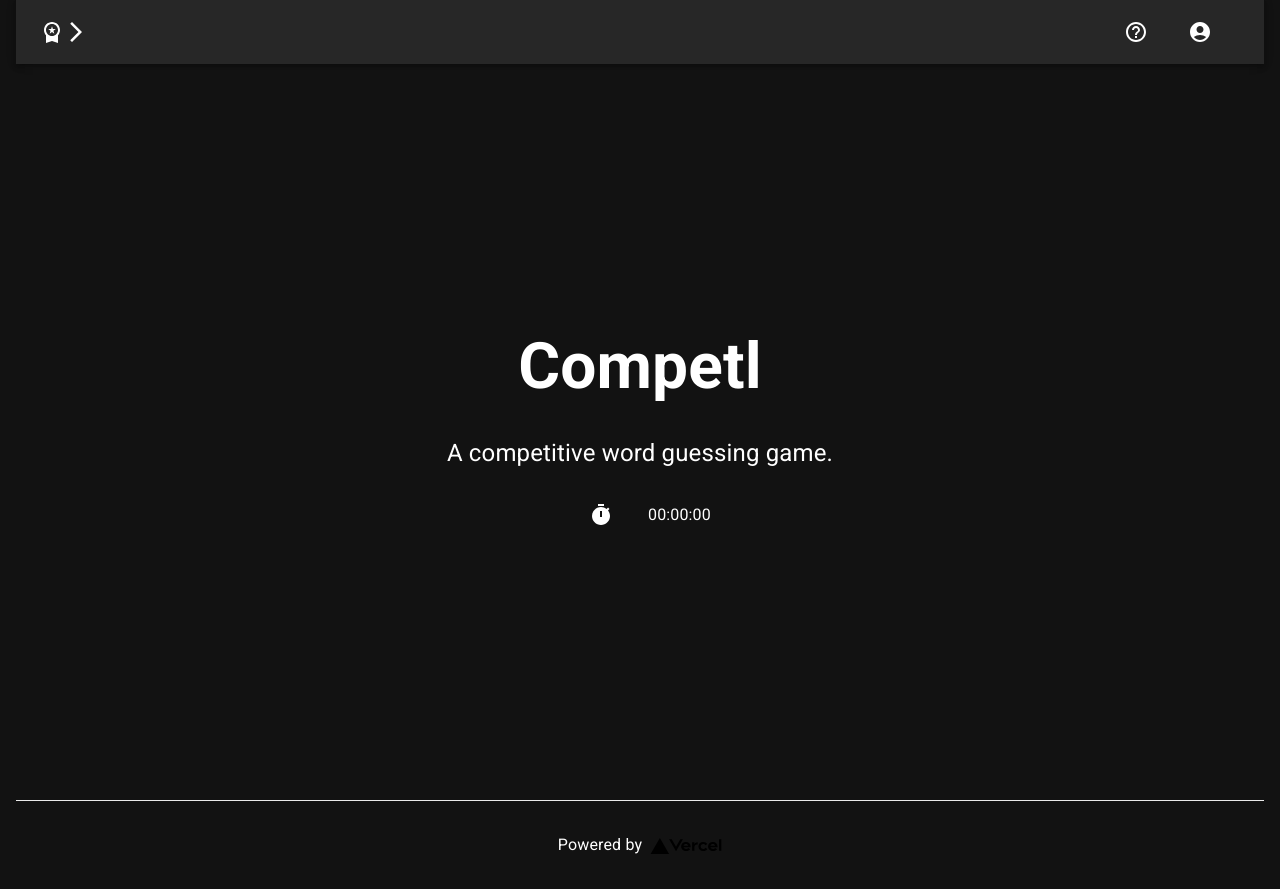
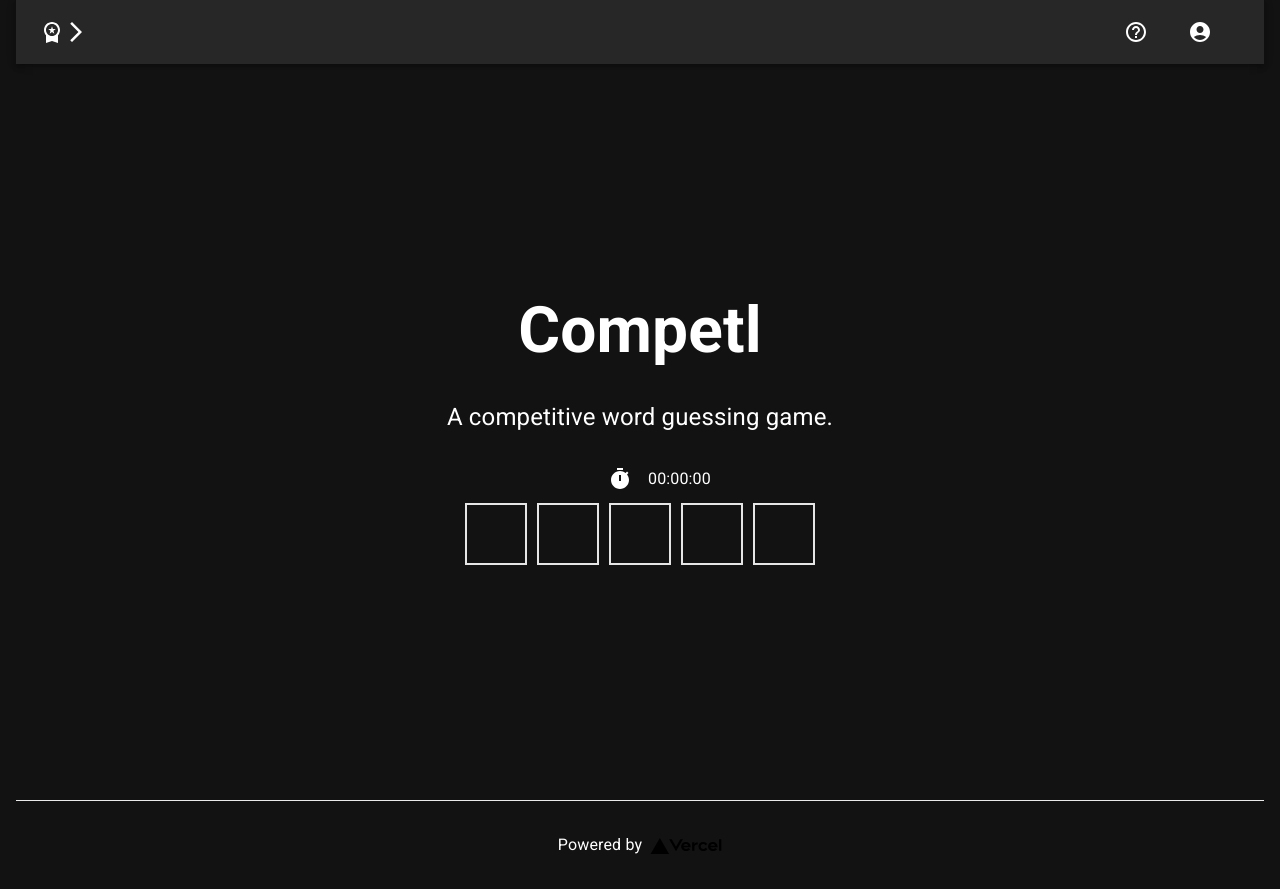
Before and after one commit to oscarwong67/Competl, a Next.js app: page / in a window 1280 px wide. Built offline with nearby package versions, Linux system fonts and the light colour scheme.

Commit message:
made tiles

```diff
--- a/components/game.js
+++ b/components/game.js
@@ -1,6 +1,9 @@
 import TimerIcon from "@mui/icons-material/Timer";
 import { Grid, Typography } from "@mui/material";
+import Box from '@mui/material/Box';
 import { useState } from "react";
+import styles from '../styles/Home.module.css'
+
 
 export default function Game() {
   const [timeInMS, setTimeInMS] = useState(0.0);
@@ -22,14 +25,36 @@ export default function Game() {
 
   return (
     <div className="game-container">
-      <Grid container spacing={2}>
-        <Grid item xs={6}>
+      <Grid container spacing={2} >
+        <Grid item xs={6} sx={{ textAlign: "right"}}>
           <TimerIcon color="inherit" />
         </Grid>
-        <Grid item xs={6}>
+        <Grid item xs={6} sx={{ paddingLeft: "5px"}}>
           <Typography>{getFormattedTime()}</Typography>
         </Grid>
       </Grid>
+      <div className={styles.board}>
+        <div className={styles.row}>
+
+          <div className={styles.tile}>
+
+          </div>
+          <div className={styles.tile}>
+
+          </div>
+          <div className={styles.tile}>
+
+          </div>
+          <div className={styles.tile}>
+
+          </div>
+          <div className={styles.tile}>
+
+          </div>
+
+        </div>
+
+      </div>
     </div>
   );
 }
--- a/styles/Home.module.css
+++ b/styles/Home.module.css
@@ -121,6 +121,31 @@
   margin-left: 0.5rem;
 }
 
+.board {
+  display: block;
+  width: 100%;
+  min-width: 200px;
+  margin: auto;
+}
+
+.row {
+  display: flex;
+  flex-direction: row;
+}
+
+.tile {
+  display: flex;
+  justify-content: center;
+  align-items: center;
+  width: 100%;
+  border: 2px solid #e5e5e5;
+  height: 62px;
+  width: 62px;
+  margin: 5px;
+  text-transform: capitalize;
+  font-size: 35px;
+}
+
 @media (max-width: 600px) {
   .grid {
     width: 100%;
```
